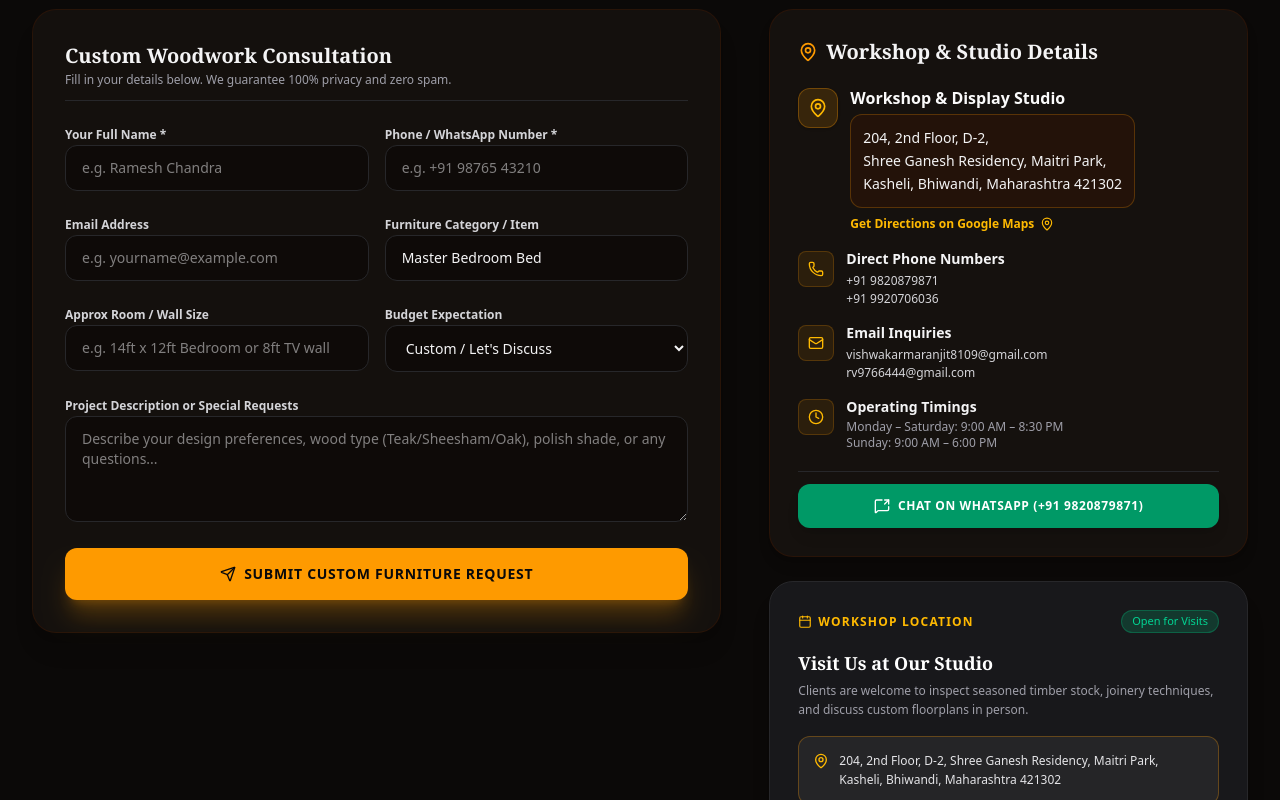
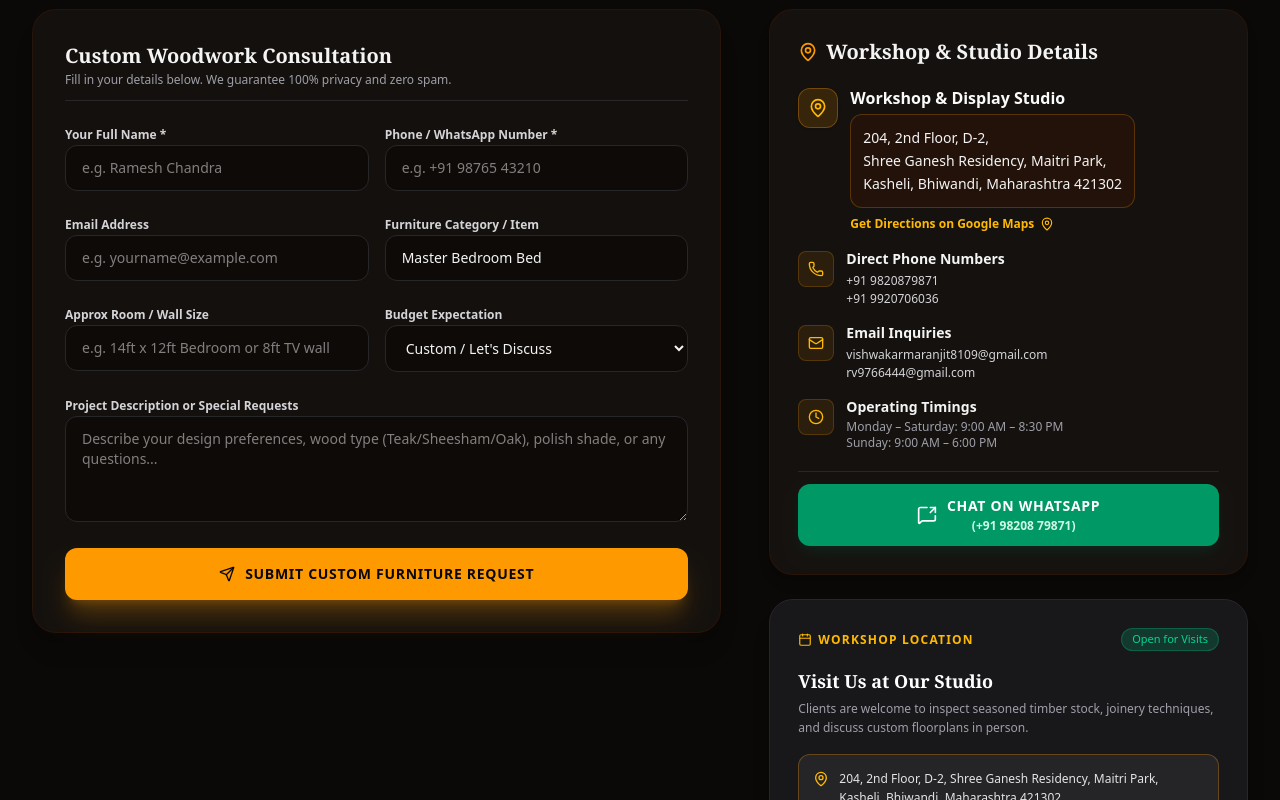
Before and after one commit to Ranjit2002/RAJESH-FURNITURE-WORKS, a Next.js app: page /contact in a window 1280 px wide. Shown: the part 388-1188 px from the top of the page. Built offline with nearby package versions, Linux system fonts and the light colour scheme.

Commit message:
initial commit

```diff
--- a/src/app/contact/page.tsx
+++ b/src/app/contact/page.tsx
@@ -96,7 +96,7 @@ function ContactFormContent() {
       <div className="grid grid-cols-1 lg:grid-cols-12 gap-12 items-start">
         {/* Contact Form Column - from Left */}
         <ScrollReveal direction="left" duration={2000} distance={45} className="lg:col-span-7">
-          <div className="bg-white dark:bg-[#14100d] p-6 sm:p-8 rounded-3xl border border-zinc-200/80 dark:border-amber-950/40 shadow-xl">
+          <div className="bg-white dark:bg-[#14100d] p-5 sm:p-8 rounded-3xl border border-zinc-200/80 dark:border-amber-950/40 shadow-xl">
             {submitted ? (
               <div className="py-12 text-center space-y-4 animate-fadeIn">
                 <div className="w-16 h-16 rounded-full bg-emerald-500/15 text-emerald-500 border border-emerald-500/30 flex items-center justify-center mx-auto">
@@ -237,15 +237,18 @@ function ContactFormContent() {
                 <button
                   type="submit"
                   disabled={loading}
-                  className="w-full py-4 rounded-xl bg-amber-500 hover:bg-amber-400 text-zinc-950 font-bold text-sm uppercase tracking-wider shadow-xl shadow-amber-500/25 transition-all flex items-center justify-center gap-2 cursor-pointer disabled:opacity-50"
+                  className="w-full py-3.5 sm:py-4 px-4 sm:px-6 rounded-xl bg-amber-500 hover:bg-amber-400 active:scale-[0.99] text-zinc-950 font-bold text-xs sm:text-sm uppercase tracking-wide sm:tracking-wider shadow-xl shadow-amber-500/25 hover:shadow-amber-500/40 transition-all flex items-center justify-center cursor-pointer disabled:opacity-50 group"
                 >
                   {loading ? (
-                    <span>Submitting Inquiry...</span>
+                    <span className="inline-flex items-center justify-center gap-2">
+                      <Sparkles className="w-4 h-4 animate-spin text-zinc-950 shrink-0" />
+                      <span>Submitting Inquiry...</span>
+                    </span>
                   ) : (
-                    <>
-                      <Send className="w-4 h-4" />
-                      Submit Custom Furniture Request
-                    </>
+                    <span className="inline-flex items-center justify-center gap-2 sm:gap-2.5 text-center">
+                      <Send className="w-4 h-4 shrink-0 transition-transform group-hover:translate-x-0.5 group-hover:-translate-y-0.5" />
+                      <span>Submit Custom Furniture Request</span>
+                    </span>
                   )}
                 </button>
               </form>
@@ -256,7 +259,7 @@ function ContactFormContent() {
         {/* Contact Info Cards Column - from Right */}
         <ScrollReveal direction="right" duration={2000} distance={45} className="lg:col-span-5 space-y-6">
           {/* Direct Workshop Details Card */}
-          <div className="p-7 rounded-3xl bg-zinc-50 dark:bg-[#15110e] border border-zinc-200/80 dark:border-amber-950/40 shadow-lg space-y-5">
+          <div className="p-5 sm:p-7 rounded-3xl bg-zinc-50 dark:bg-[#15110e] border border-zinc-200/80 dark:border-amber-950/40 shadow-lg space-y-5">
             <h3 className="font-serif font-bold text-xl text-zinc-900 dark:text-zinc-100 flex items-center gap-2">
               <MapPin className="w-5 h-5 text-amber-500" />
               Workshop & Studio Details
@@ -356,10 +359,17 @@ function ContactFormContent() {
                 href="https://wa.me/919820879871?text=Hello%20Rajesh%20Furniture%20Works,%20I%20would%20like%20to%20discuss%20custom%20woodwork."
                 target="_blank"
                 rel="noopener noreferrer"
-                className="w-full flex items-center justify-center gap-2 py-3.5 rounded-xl bg-emerald-600 hover:bg-emerald-700 text-white font-bold text-xs uppercase tracking-wider shadow-lg transition-all"
+                className="w-full flex items-center justify-center gap-2.5 py-3 px-4 rounded-xl bg-emerald-600 hover:bg-emerald-500 active:scale-[0.99] text-white shadow-lg shadow-emerald-900/20 transition-all text-center group cursor-pointer"
               >
-                <MessageSquareShare className="w-4 h-4" />
-                Chat on WhatsApp (+91 9820879871)
+                <MessageSquareShare className="w-5 h-5 shrink-0 text-white group-hover:scale-110 transition-transform" />
+                <div className="flex flex-col items-center leading-tight">
+                  <span className="font-bold text-xs sm:text-sm uppercase tracking-wider">
+                    Chat on WhatsApp
+                  </span>
+                  <span className="text-[11px] sm:text-xs text-emerald-100 font-semibold tracking-normal mt-0.5">
+                    (+91 98208 79871)
+                  </span>
+                </div>
               </a>
             </div>
           </div>
```
